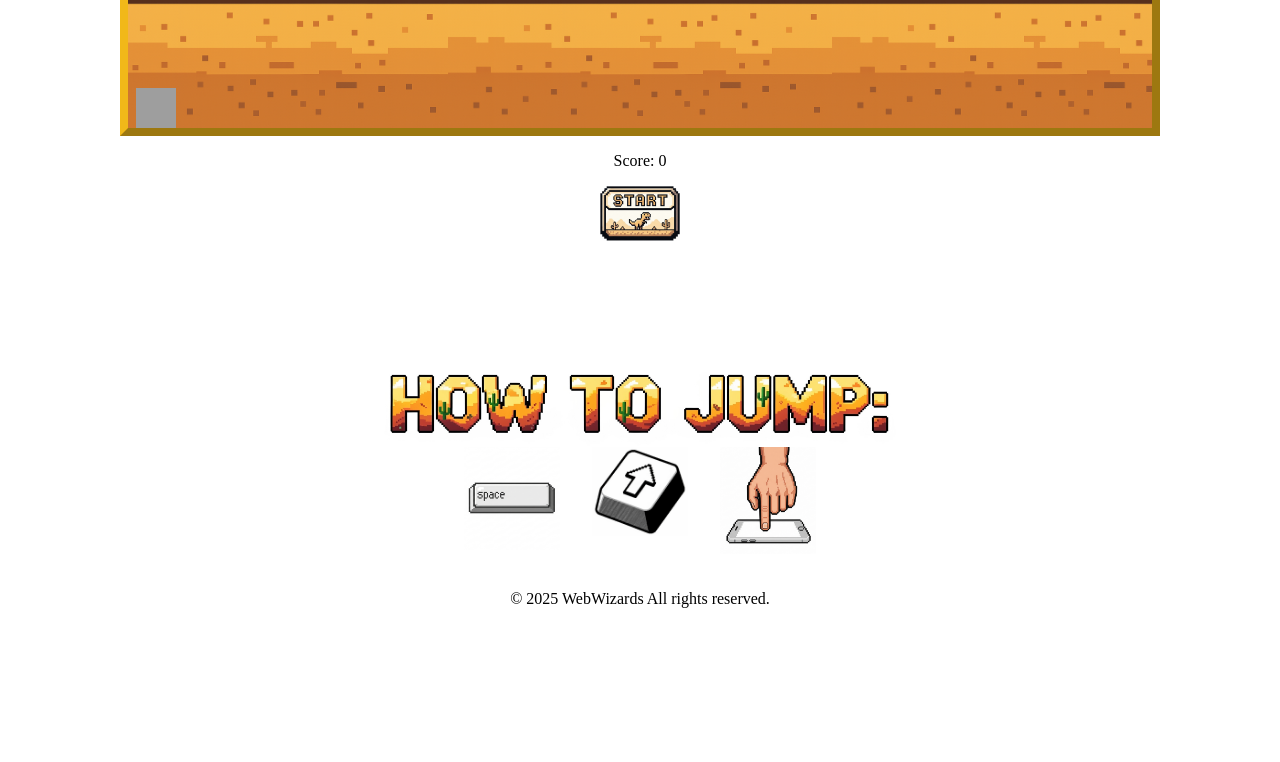
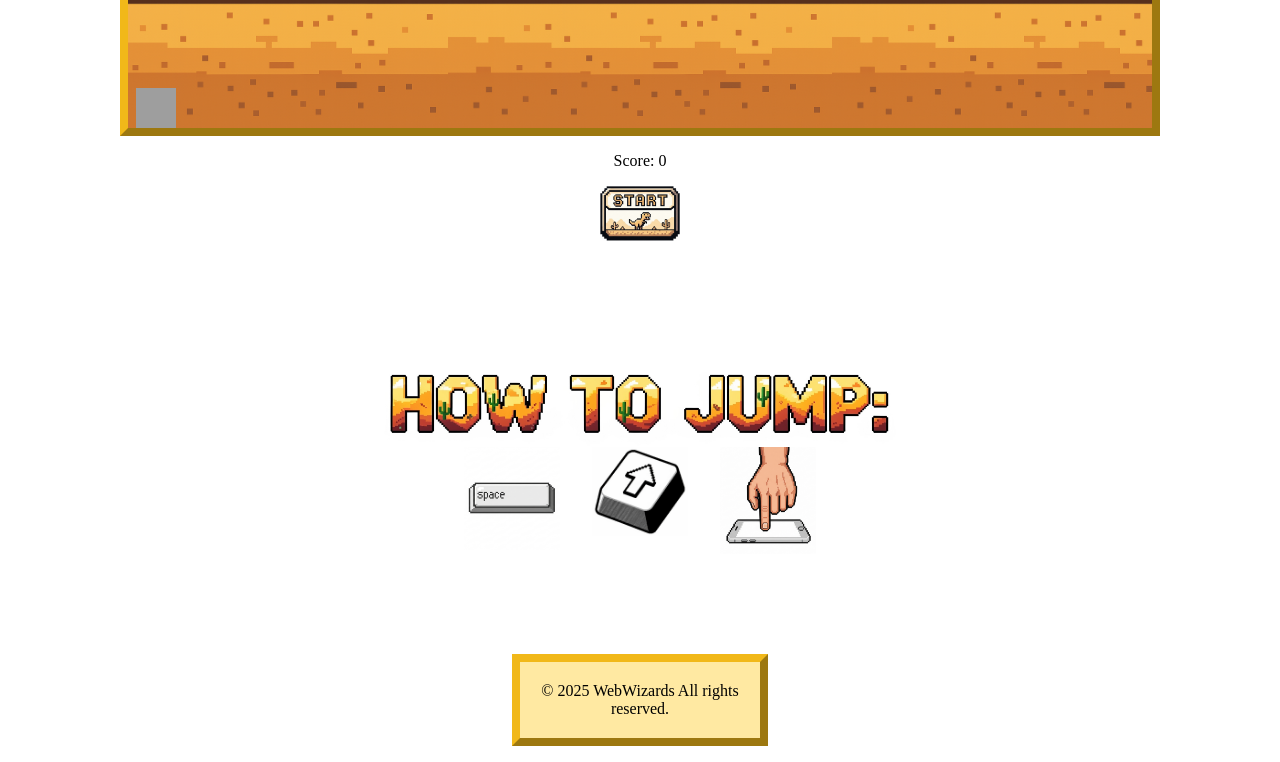
Before and after one commit to Web-Wizards-2025/trex-game-replica, a plain HTML site: page index.html in a window 1280 px wide. Shown: the part 403-1165 px from the top of the page. Before the commit the page ends 1027 px from the top, so only its background shows below. Drawn offline with Linux system fonts and the light colour scheme; grey boxes are pictures that could not be loaded.

Commit message:
9: feat - footer css

```diff
--- a/styles/index.css
+++ b/styles/index.css
@@ -180,9 +180,17 @@ header {
 /* Footer styles */
 
 footer {
+  display: flex;
+  justify-content: center;
   text-align: center;
+  align-items: center;
   position: relative;
-  width: 100%;
+  width: 60%;
+  padding: 0.25rem;
+  margin: 1rem auto;
+  border: 0.5rem outset rgb(241, 184, 25);
+  background: #ffe9a2;
+  margin-top: 5rem;
 }
 
 /* Game over styles */
@@ -256,6 +264,10 @@ footer {
     font-size: 1.25rem;
     padding: 1rem;
   }
+
+  footer {
+    width: 40%;
+  }
 }
 
 @media (min-width: 1025px) {
@@ -291,4 +303,8 @@ footer {
   padding-right: 35%;
   justify-content: center;
   }
+
+  footer {
+    width: 20%;
+  }
 }
```
